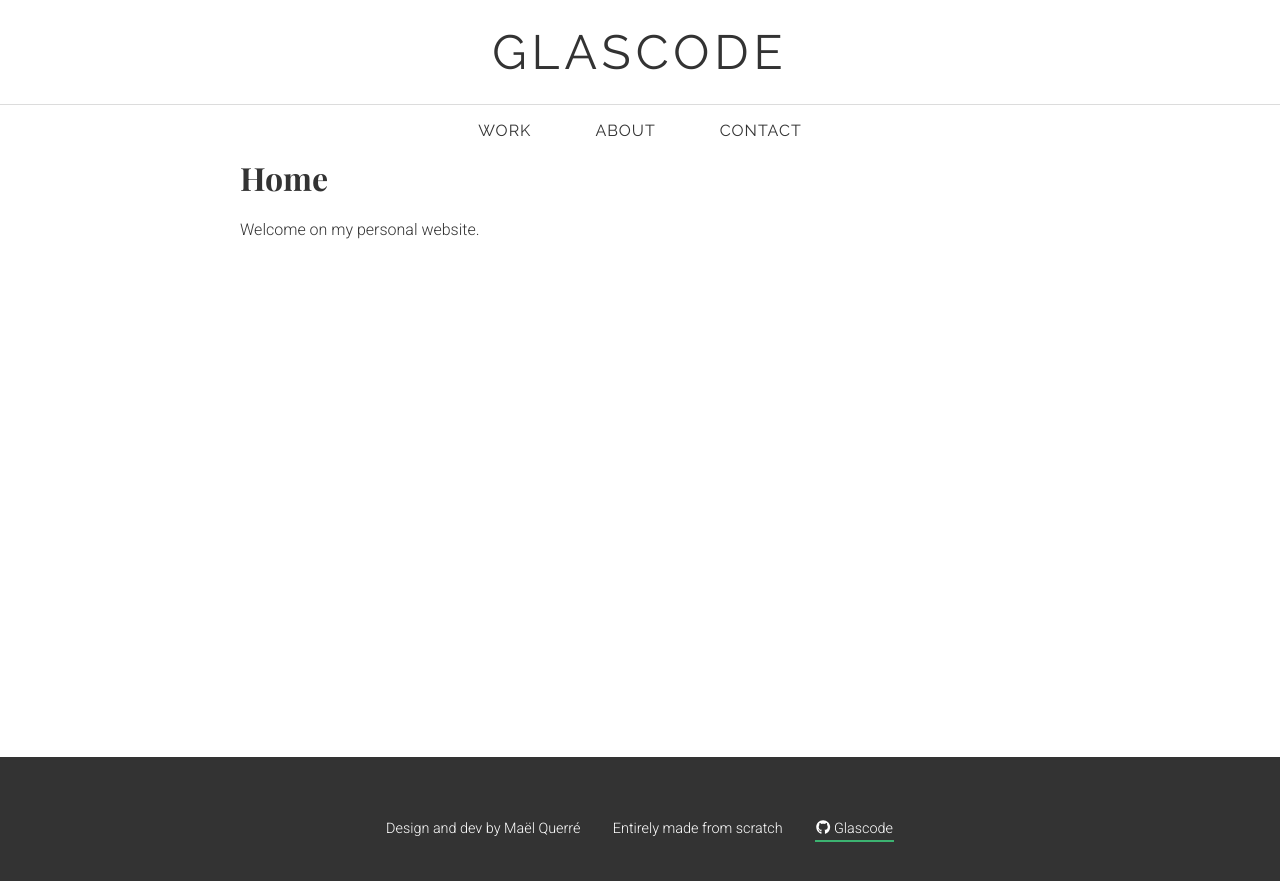
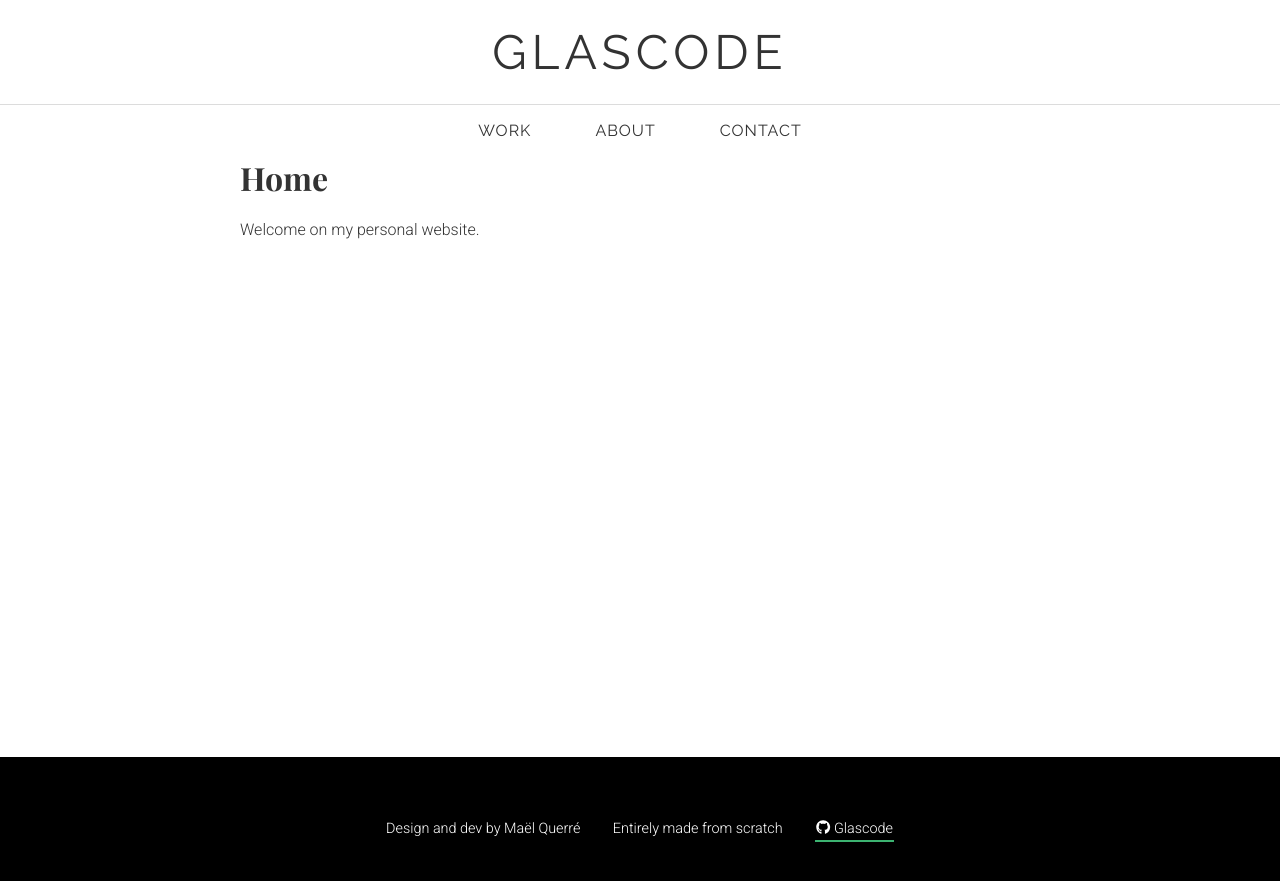
Before and after one commit to Glascode/glascode.github.io, a Jekyll site: the page built from index.html, in a window 1280 px wide. Shown: the top 881 px of the page. Built offline with Jekyll 4.4.1, drawn with Linux system fonts in a browser that asks for light colours; nearby versions of some CDN libraries.

Commit message:
Minor changes

```diff
--- a/_includes/head.html
+++ b/_includes/head.html
@@ -11,7 +11,7 @@
         {% endif %}
     </title>
 
-    <link rel="shortcut icon" href="/images/icons/favicon.ico">
+    <link rel="shortcut icon" href="/images/icons/favicon-310.png">
     <link href="https://fonts.googleapis.com/css?family=Roboto:300,400,500,700|Raleway|Playfair+Display:400,700"
           rel="stylesheet">
     <link rel="stylesheet"
--- a/styles/main.css
+++ b/styles/main.css
@@ -138,7 +138,7 @@
     font-size: .9em;
     text-align: center;
     color: white;
-    background: #333333;
+    background: black;
 }
 
 .footer--item {
```
Also changed, not shown: images/icons/favicon-310.png.
